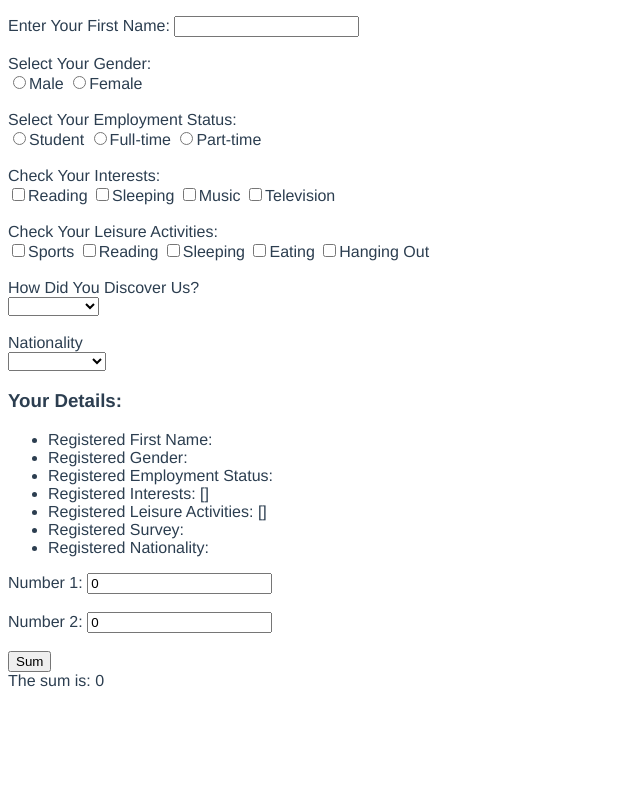
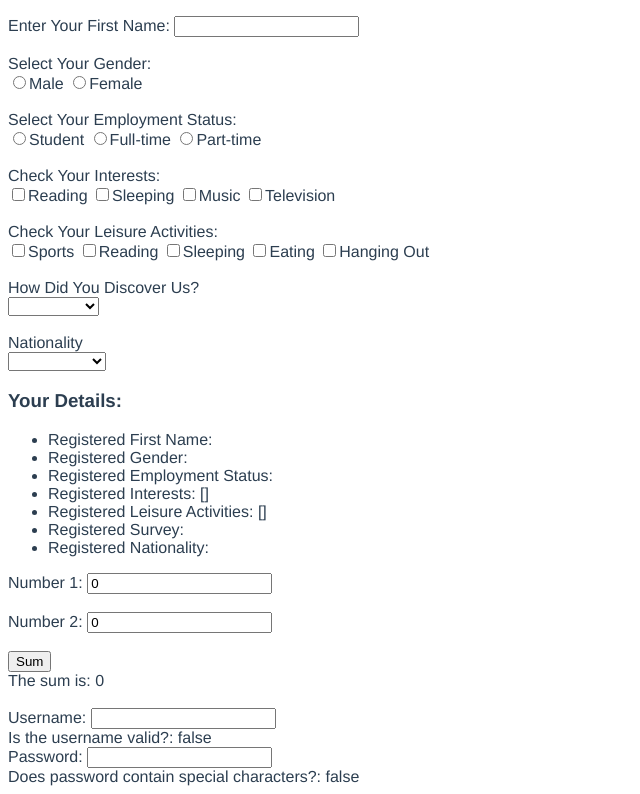
Before and after one commit to mabelsueh/vue2, a Vue app in the folder lab-questions/: page / in a window 1280 px wide. Shown: the part 642-1436 px from the top of the page, without its empty margins (0-640 px from the left). Before the commit the page ends 1358 px from the top, so only its background shows below. Built offline with nearby package versions, Linux system fonts and the light colour scheme.

Commit message:
finished lab 5.1

```diff
--- a/lab-questions/src/App.vue
+++ b/lab-questions/src/App.vue
@@ -15,6 +15,7 @@
       <Dice/>
       <Form/>
       <Sum/>
+      <SignupForm/>
   </div>
 </template>
 
@@ -22,19 +23,20 @@
 // this is the model & controller
 <script>
 
-import MessageBox from './components/MessageBox.vue'
-import Light from './components/Light.vue'
-import SayGreetings from './components/SayGreetings.vue'
-import Counter from './components/Counter.vue'
-import Dice from './components/Dice.vue'
-import Form from './components/Form.vue'
-import Sum from './components/Sum.vue'
+import MessageBox from './components/MessageBox'
+import Light from './components/Light'
+import SayGreetings from './components/SayGreetings'
+import Counter from './components/Counter'
+import Dice from './components/Dice'
+import Form from './components/Form'
+import Sum from './components/Sum'
+import SignupForm from './components/SignupForm'
 
 
 export default {
   name: 'App',
   components: {
-      MessageBox, Light, SayGreetings,Counter, Dice, Form, Sum
+      MessageBox, Light, SayGreetings,Counter, Dice, Form, Sum, SignupForm
   },
 
   data: function(){
--- /dev/null
+++ b/lab-questions/src/components/SignupForm.vue
@@ -0,0 +1,45 @@
+<template>
+  <div>
+    <div>
+      <label>Username: </label>
+      <input type="text" v-model="username" />
+      <br />
+    </div>
+    <span>Is the username valid?: {{ usernameOK }}</span>
+    <div>
+      <label>Password: </label>
+      <input type="text" v-model="password" />
+      <br />
+    </div>
+    <span> Does password contain special characters?: {{passwordOK}}</span>
+  </div>
+</template>
+
+<script>
+export default {
+  data: function () {
+    return {
+      username: "",
+      password: "",
+    };
+  },
+  computed: {
+    usernameOK: function () {
+      if (this.username.length > 6) {
+        return true;
+      } else {
+        return false;
+      }
+    },
+    passwordOK: function () {
+      let specialCharacters = "~!@#$%^&^*().";
+      for (let c of specialCharacters) {
+        if (this.password.includes(c)) {
+          return true;
+        }
+      }
+          return false;
+        }
+  },
+};
+</script>
```
